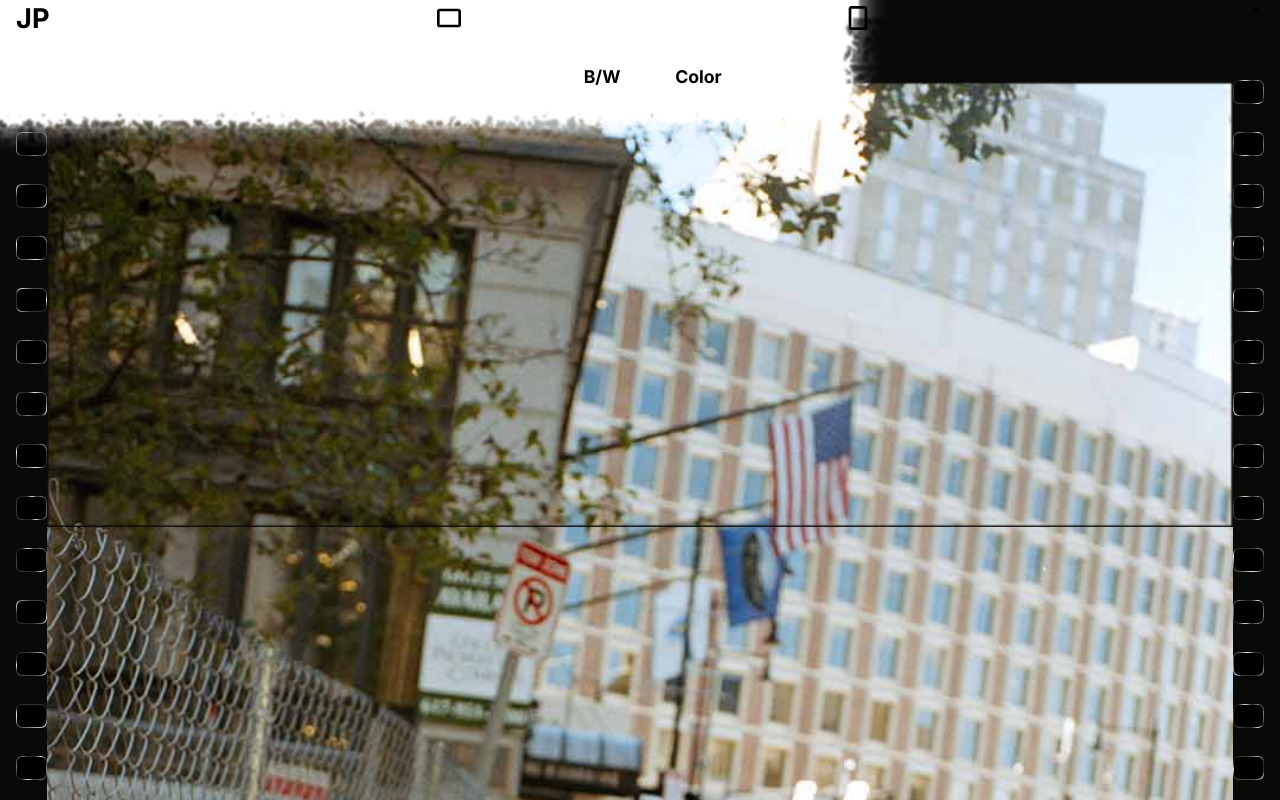
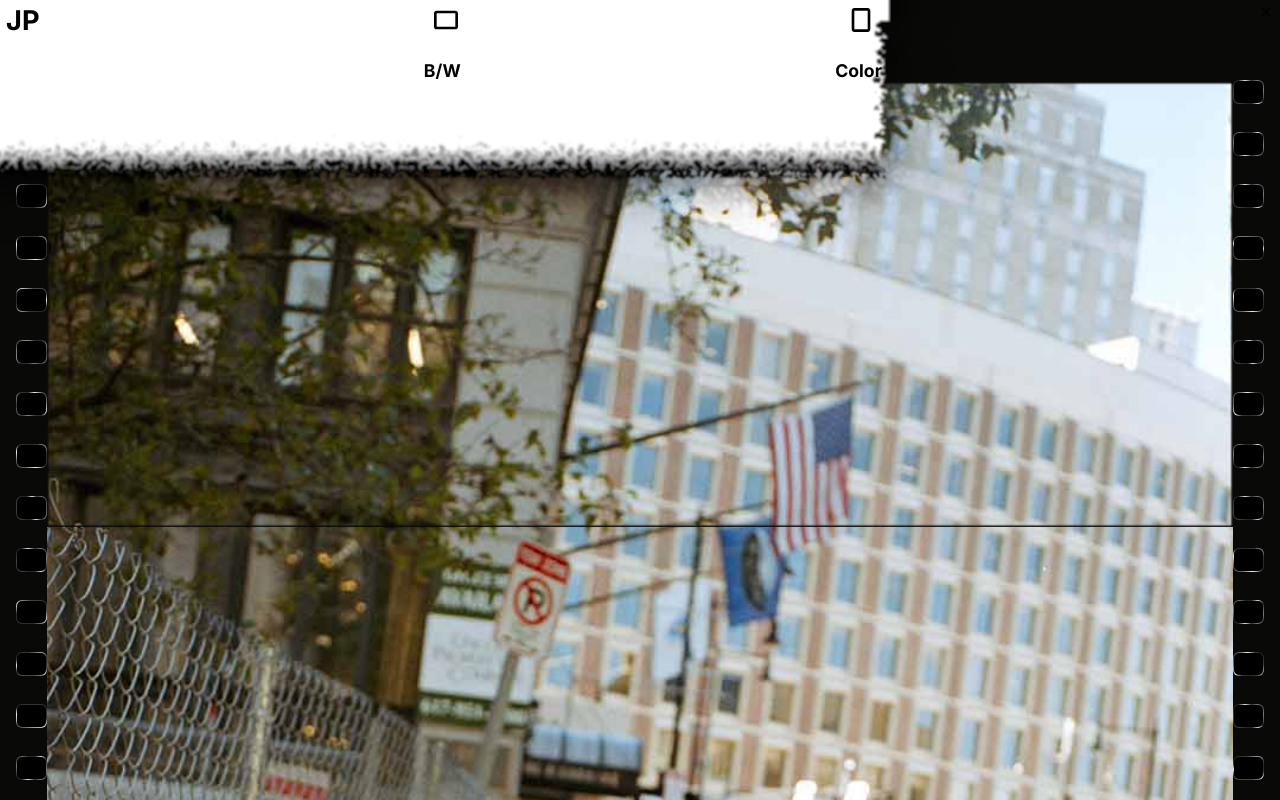
Before and after one commit to jordanperrin/PhotoPortNextJS, a Next.js app in the folder photo-portfolio/: page /portrait/bw in a window 1280 px wide. Both pictures are taken after a click on the element 1242 px from the left and 18 px from the top of the page. Shown: the top 800 px of the page. Built offline with nearby package versions, Linux system fonts and the light colour scheme.

Commit message:
navbar css almost finished

```diff
--- a/photo-portfolio/src/app/globals.css
+++ b/photo-portfolio/src/app/globals.css
@@ -4,4 +4,5 @@ body, html {
   margin: 0;
   padding: 0;
   background-color: rgb(9,9,8);
+  width:100%
 }
--- a/photo-portfolio/src/components/NavBar/NavBar.module.css
+++ b/photo-portfolio/src/components/NavBar/NavBar.module.css
@@ -4,14 +4,21 @@
 }
 
 .nav {
+    display: -webkit-box;
+    display: -ms-flexbox;
     display: flex;
-    align-items: center;
+    -webkit-box-align: center;
+        -ms-flex-align: center;
+            align-items: center;
     position: fixed;
     z-index: 9999;
     height: 4.5vh;
     margin: 0;
     padding: 0;
-    width: -webkit-fill-available;
+    width: -moz-available; /*needs to be second for firefox to recognize it*/
+    top: 0.32vh;
+    left: -10px;
+    right: -10px;
 }
 
 .navtitle{
@@ -26,12 +33,24 @@
     padding-right:1.1em;
 }
 
+.hideNavElement{
+    visibility: hidden;
+}
+
 .navul{
     display: flex;
     justify-content:space-between;
     margin:0;
     padding: 0;
-    width:100%
+    width:100%;
+}
+
+.navulDrop{
+    display: flex;
+    justify-content:space-between;
+    margin:0;
+    padding: 0;
+    width:100%;
 }
 
 .nav ul li{
@@ -64,36 +83,27 @@ nav .x{
 }
 
 .sideitems{
-    width: 100%;
     display: flex;
-    justify-content: center;
-    align-items: center;
-    padding-right: 1.9rem;
-    margin-top: 0;
+    justify-content:space-between;
+    margin:0;
+    padding: 0;
+    width:100%;
 }
 
 /* why doesnt opacity transiton be applied */
 .side {
-    background-color: #ffffff00;
     position: absolute;
     opacity: 0;
-    top:-100%;
+    top: -160%;
     transition: top 2s ease-in-out;
-    z-index: 999;
-    border-bottom-left-radius: 0.7rem;
-    display: flex;
-    align-items: center;
     height: 100%;
-    flex-wrap: wrap;
     align-content: space-between;
-    flex-direction: row;
-    justify-content: center;
     width: 100%;
 }
 
 .sideactive{
     composes: side;
-    top:6.5vh;
+    top: 120%;
     opacity: 1;
     transition: opacity 2s ease-in-out;
 }
@@ -104,8 +114,7 @@ nav .x{
     font-weight: bold;
     text-decoration: none;
     color: #000;
-    padding-left: 2em;
-    padding-right: 1.1em;
+    padding-right: 1.6em;
 }
 
 .dropitem2{
@@ -150,11 +159,13 @@ nav .x{
 .filmburnnavBW::after {
     position: relative;
     content: "";
-    top: -57vmin;
-    left: -15vmin;
+    top: -66vmin;
+    left: -26vmin;
     right: -54vmin;
-    border: 61vmin solid hsl(0, 0%, 100%);
-    box-shadow: 0 0 3vmin hsl(0, 0%, 100%), inset 0 0 9vmin hsl(0, 0%, 100%);
+    bottom: 46vmin;
+    border: 69vmin solid;
+    border-image: linear-gradient(to bottom, white 95%, #7b7b7b 98%, #000 99%);
+    box-shadow: 0 0 6vmin #4e4e4b, inset 0 0 9vmin hsl(0, 0%, 100%);
     filter: url(#wavy-nav) blur(1px);
     transition: top 1s ease-in-out;
 }
@@ -162,14 +173,16 @@ nav .x{
 .filmburnnavshowBW::after {
     position: relative;
     content: "";
-    top: -51vmin;
-    left: -15vmin;
+    top: -53vmin;
+    left: -26vmin;
     right: -54vmin;
     bottom: 46vmin;
-    border: 61vmin solid hsl(0, 0%, 100%);
-    box-shadow: 0 0 3vmin hsl(0, 0%, 100%), inset 0 0 9vmin hsl(0, 0%, 100%);
+    border: 69vmin solid;
+    /* Apply gradient border */
+    border-image: linear-gradient(to bottom, white 95%, #7b7b7b 98%, #000 99%);
+    box-shadow: 0 0 6vmin #000000, inset 0 0 9vmin hsl(0, 0%, 100%);
     filter: url(#wavy-nav) blur(1px);
-    transition:top 1s ease-in-out;
+    transition: top 1s ease-in-out;
 }
 
 .filmburnnavCLR::after {
@@ -180,7 +193,6 @@ nav .x{
     right: -54vmin;
     bottom: 46vmin;
     border: 69vmin solid;
-    /* Apply gradient border */
     border-image: linear-gradient(to bottom, white 95%, orange 98%, #af3a94 99%);
     box-shadow: 0 0 6vmin #f7b7e8, inset 0 0 9vmin hsl(0, 0%, 100%);
     filter: url(#wavy-nav) blur(1px);
--- a/photo-portfolio/src/components/NavBar/index.js
+++ b/photo-portfolio/src/components/NavBar/index.js
@@ -48,16 +48,24 @@ const Navbar = (props) =>{
 
 
                 <div className=  { `${dropDown ?  styles.sideactive: styles.side}`}>
-                    <ul className= {styles.sideitems}>
-                        <li className={styles.dropDowntoggle}>
+                    <ul className= {styles.navulDrop}>
+                        <li>
+                            <Link href="" className={`${styles.navtitle} ${styles.hideNavElement}`}> JP</Link>
+                        </li>
+                        <li>
                             <Link href="/landscape/bw" className={styles.dropitem1} onClick={showDropDown} >
                                 B/W
                             </Link>
                         </li>
-                        <li className={styles.dropDowntoggle}>
+                        <li >
                             <Link href='/landscape/clr' className={styles.dropitem2} onClick={showDropDown}  >
                                 Color
                             </Link>
+                        </li>
+                        <li>
+                            <div className={`${styles.a} ${styles.hideNavElement}`} >
+                                 <CloseIcon className={styles.menu} />
+                             </div>
                         </li>
                     </ul>
                 </div>
--- a/photo-portfolio/src/components/SvgNav/SvgNav.module.css
+++ b/photo-portfolio/src/components/SvgNav/SvgNav.module.css
@@ -1,3 +1,5 @@
 .svg{
-  display:none;
+  /* display:none; */
+  width:0;
+  height:0;
   }
```
